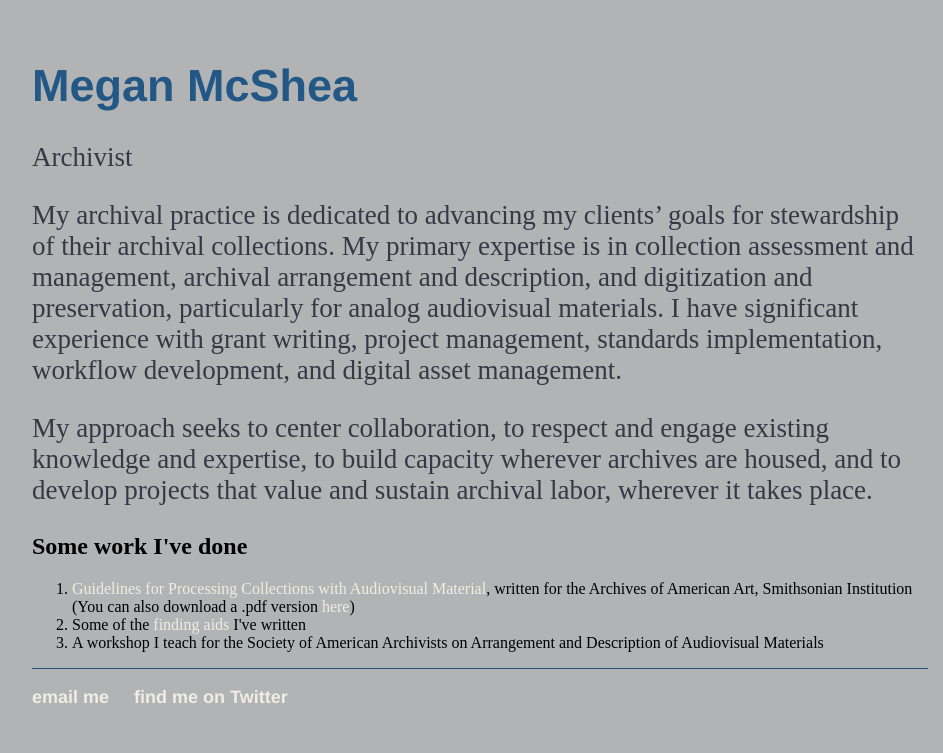
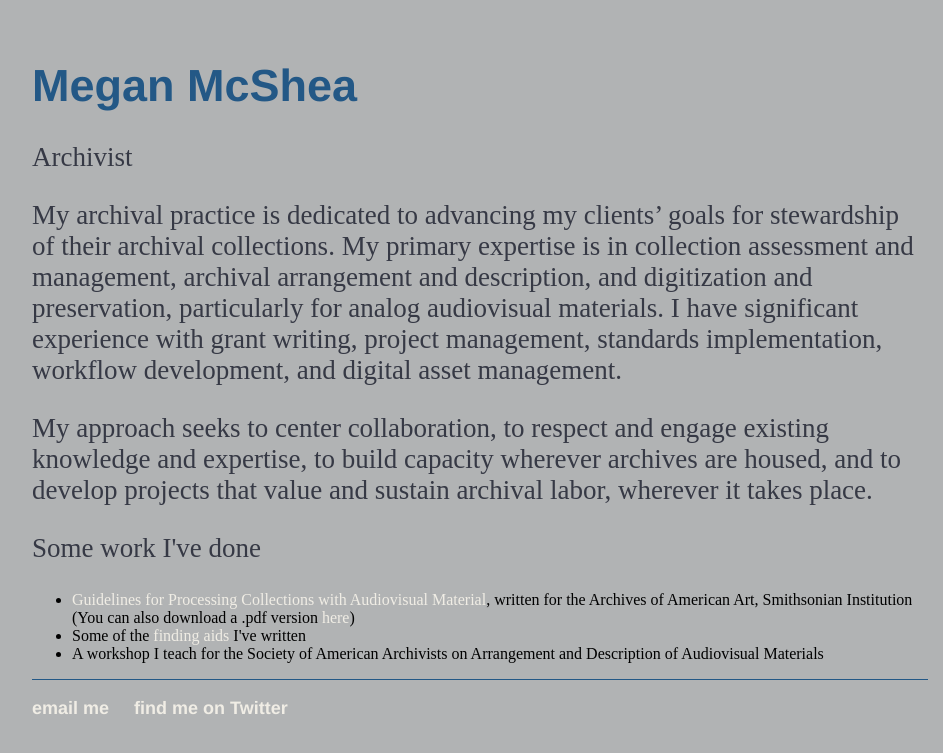
Before and after one commit to megan-mcshea/megan-mcshea.github.io, a Jekyll site: the page built from archivist.html, in a window 1280 px wide. Shown: the top 753 px of the page, without its empty margins (160-1103 px from the left). Built offline with Jekyll 4.4.1, drawn with Linux system fonts in a browser that asks for light colours.

Commit message:
Update archivist.html

```diff
--- a/archivist.html
+++ b/archivist.html
@@ -7,10 +7,10 @@ title: Megan McShea
         <p>Archivist</p>
 	<p>My archival practice is dedicated to advancing my clients’ goals for stewardship of their archival collections. My primary expertise is in collection assessment and management, archival arrangement and description, and digitization and preservation, particularly for analog audiovisual materials. I have significant experience with grant writing, project management, standards implementation, workflow development, and digital asset management.</p>
 <p>My approach seeks to center collaboration, to respect and engage existing knowledge and expertise, to build capacity wherever archives are housed, and to develop projects that value and sustain archival labor, wherever it takes place.</p>
-<h2>Some work I've done</h2>
-<ol>
+<p>Some work I've done</p>
+<ul>
 <li><a href="https://www.aaa.si.edu/documentation/guidelines-for-processing-collections-with-audiovisual-material">Guidelines for Processing Collections with Audiovisual Material</a>, written for the Archives of American Art, Smithsonian Institution (You can also download a .pdf version <a href=" ">here</a>)</li>
 <li>Some of the <a href="https://sova.si.edu/search?q=%22megan+mcshea%22&f=data_source%3AArchives+of+American+Art">finding aids</a> I've written</li>
 <li>A workshop I teach for the Society of American Archivists on Arrangement and Description of Audiovisual Materials</li>
-</li>
+</ul>
 </div><!-- /.blurb -->
```
